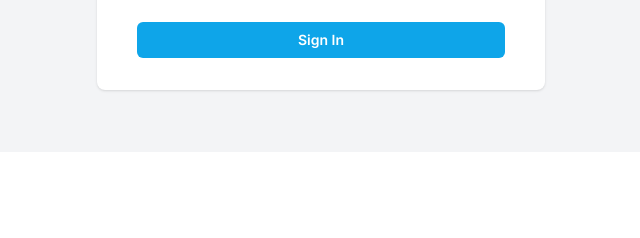
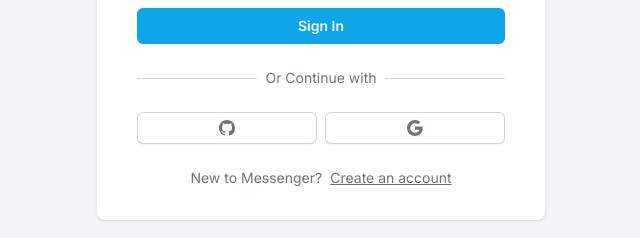
Before and after one commit to kabhinav577/Messenger-app, a Next.js app: page / in a window 1280 px wide. Shown: the part 648-886 px from the top of the page, without its empty margins (319-959 px from the left). Before the commit the page ends 800 px from the top, so only its background shows below. Built offline with nearby package versions, Linux system fonts and the light colour scheme.

Commit message:
Completed Client part of AuthForm

```diff
--- a/app/(site)/components/AuthForm.tsx
+++ b/app/(site)/components/AuthForm.tsx
@@ -4,6 +4,9 @@
 import Input from "@/app/components/input/Input";
 import { useCallback, useState } from "react";
 import { FieldValues, SubmitHandler, useForm } from "react-hook-form";
+import AuthSocialButton from "./AuthSocialButton";
+import {BsGithub, BsGoogle} from 'react-icons/bs';
+
 
 type Variant = 'LOGIN' | 'REGISTER';
 
@@ -55,12 +58,13 @@
   return (
     <div className="mt-8 sm:mx-auto sm:w-full sm:max-w-md">
         <div className="bg-white px-4 py-8 shadow sm:rounded-lg sm:px-10">
+            {/* FORM ELEMENT */}
             <form onSubmit={handleSubmit(onSubmit)} className="space-y-6">
                 {variant === 'REGISTER' && (
-                    <Input  label="Name" register={register} id="name" errors={errors} />
+                    <Input  label="Name" register={register} id="name" errors={errors} disabled={isLoading} />
                 )}
-                <Input  label="Email Address" type="email" register={register} id="email" errors={errors} />
-                <Input  label="Password" type="password" register={register} id="password" errors={errors} />
+                <Input  label="Email Address" type="email" register={register} id="email" errors={errors} disabled={isLoading} />
+                <Input  label="Password" type="password" register={register} id="password" errors={errors} disabled={isLoading} />
                 <div>
                     <Button disabled={isLoading} fullWidth type="submit">
                         {variant === 'LOGIN' ? 'Sign In' : 'Register'}
@@ -68,6 +72,32 @@
                 </div>
             </form>
 
+            <div className="mt-6">
+                <div className="relative">
+                    <div className="absolute inset-0 flex items-center">
+                     <div className="w-full border-t border-gray-300" />
+                    </div>
+                    <div className="relative flex justify-center text-sm">
+                        <span className="bg-white px-2 text-gray-500">Or Continue with</span>
+                    </div>
+                </div>
+
+                {/* AUTH SOCIAL BUTTON */}
+                <div className="mt-6 flex gap-2">
+                    <AuthSocialButton icon={BsGithub} onClick={()=> socialAction('github')}/>
+                    <AuthSocialButton icon={BsGoogle} onClick={()=> socialAction('google')}/>
+                </div>
+
+                <div className="flex gap-2 justify-center text-sm mt-6 px-2 text-gray-500">
+                    <div>
+                        {variant === 'LOGIN' ? 'New to Messenger?' :
+                        'Already have an account?'}
+                    </div>
+                    <div onClick={toggleVariant} className="underline cursor-pointer">
+                        {variant === 'LOGIN' ? 'Create an account' : 'login'}
+                    </div>
+                </div>
+            </div>
         </div>
     </div>
   )
--- /dev/null
+++ b/app/(site)/components/AuthSocialButton.tsx
@@ -0,0 +1,17 @@
+import React from "react";
+import { IconType } from "react-icons"
+
+interface AuthSocialButtonProps {
+  icon: IconType,
+  onClick: ()=> void;
+}
+
+const AuthSocialButton: React.FC<AuthSocialButtonProps> = ({icon: Icon, onClick }) => {
+  return (
+    <button className="inline-flex w-full justify-center rounded-md bg-white px-4 py-2 text-gray-500 shadow-sm ring-1 ring-inset ring-gray-300 hover:bg-gray-50 focus:outline-offset-0" onClick={onClick} type="button">
+      <Icon />
+    </button>
+  )
+}
+
+export default AuthSocialButton
```
